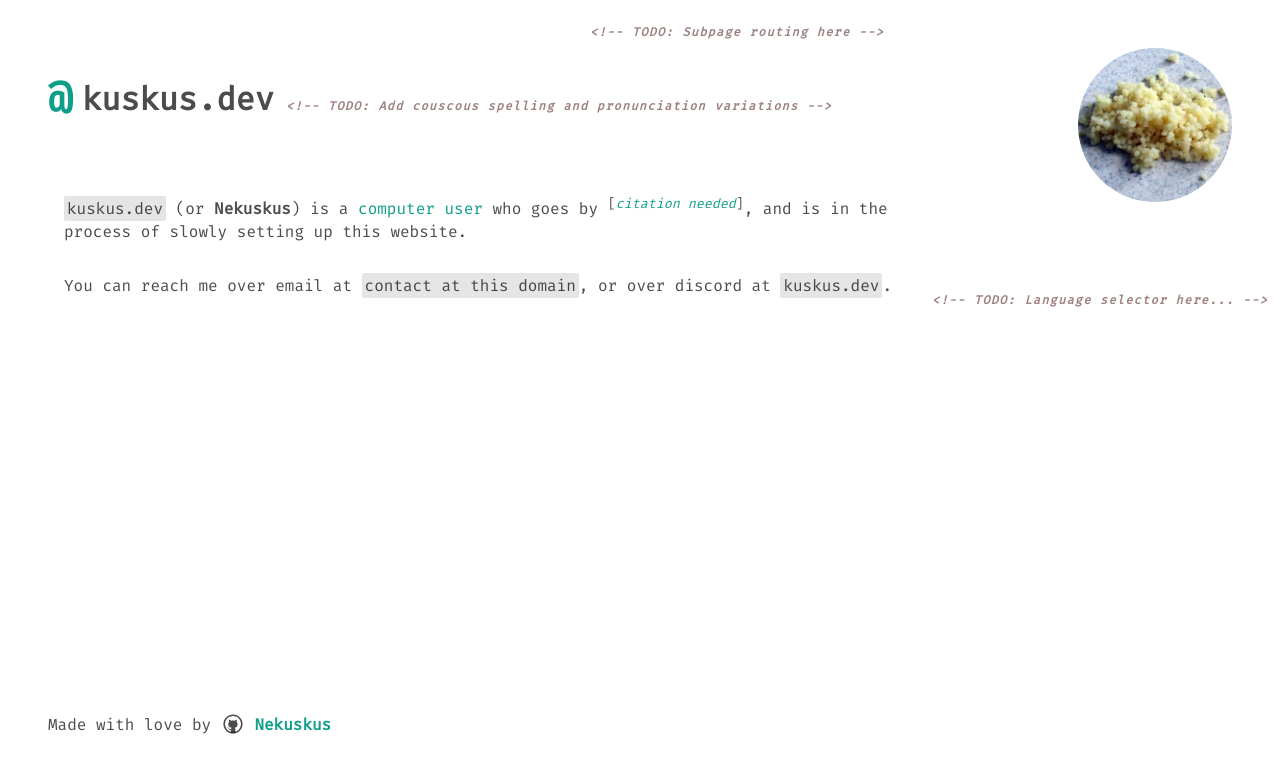
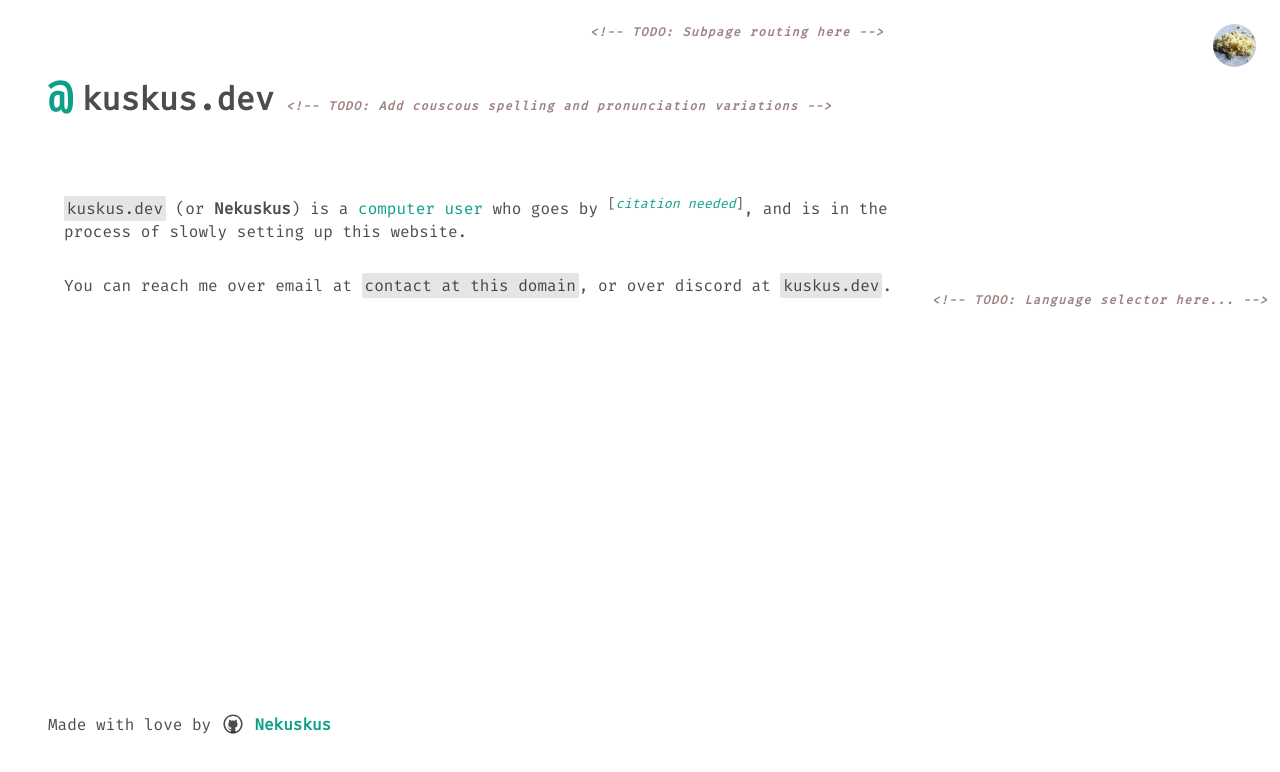
Before and after one commit to Nekuskus/homepage, a SvelteKit app: page / in a window 1280 px wide. Shown: the top 772 px of the page. Built offline with nearby package versions, Linux system fonts and the light colour scheme.

Commit message:
Fix logo sizing

```diff
--- a/src/routes/Logo.svelte
+++ b/src/routes/Logo.svelte
@@ -7,14 +7,10 @@
 <svelte:window bind:innerWidth={size} />
 
 <div id="avatar-wrapper">
-    {#if size > 1600}
-        <Comment>
-            &lt;!-- TODO: Make logo appropriately smaller --&gt;
-        </Comment>
-    {/if}
     <a
         title="Bartekbas, CC BY-SA 2.5 &lt;https://creativecommons.org/licenses/by-sa/2.5&gt;, via Wikimedia Commons"
         href="https://commons.wikimedia.org/wiki/File:Kuskus.jpg"
+        target="_blank"
         ><img id="avatar-logo" alt="Kuskus" src={kuskus_logo} />
     </a>
 </div>
@@ -22,29 +18,12 @@
 <style lang="scss">
     div#avatar-wrapper {
         position: absolute;
-        top: var(--outside-padding);
-        right: var(--outside-padding);
+        top: calc(var(--outside-padding) / 2);
+        right: calc(var(--outside-padding) / 2);
     }
 
     img#avatar-logo {
-        width: 24vw;
+        height: clamp(43px, 5vh, 65px);
         border-radius: 100%;
     }
-
-    @media (max-width: 1200px) {
-        div#avatar-wrapper {
-            top: calc(var(--outside-padding) / 2);
-            right: calc(var(--outside-padding) / 2);
-        }
-
-        img#avatar-logo {
-            width: 16.56vw;
-        }
-    }
-
-    @media (max-width: 1600px) {
-        img#avatar-logo {
-            width: 12vw;
-        }
-    }
 </style>
```
